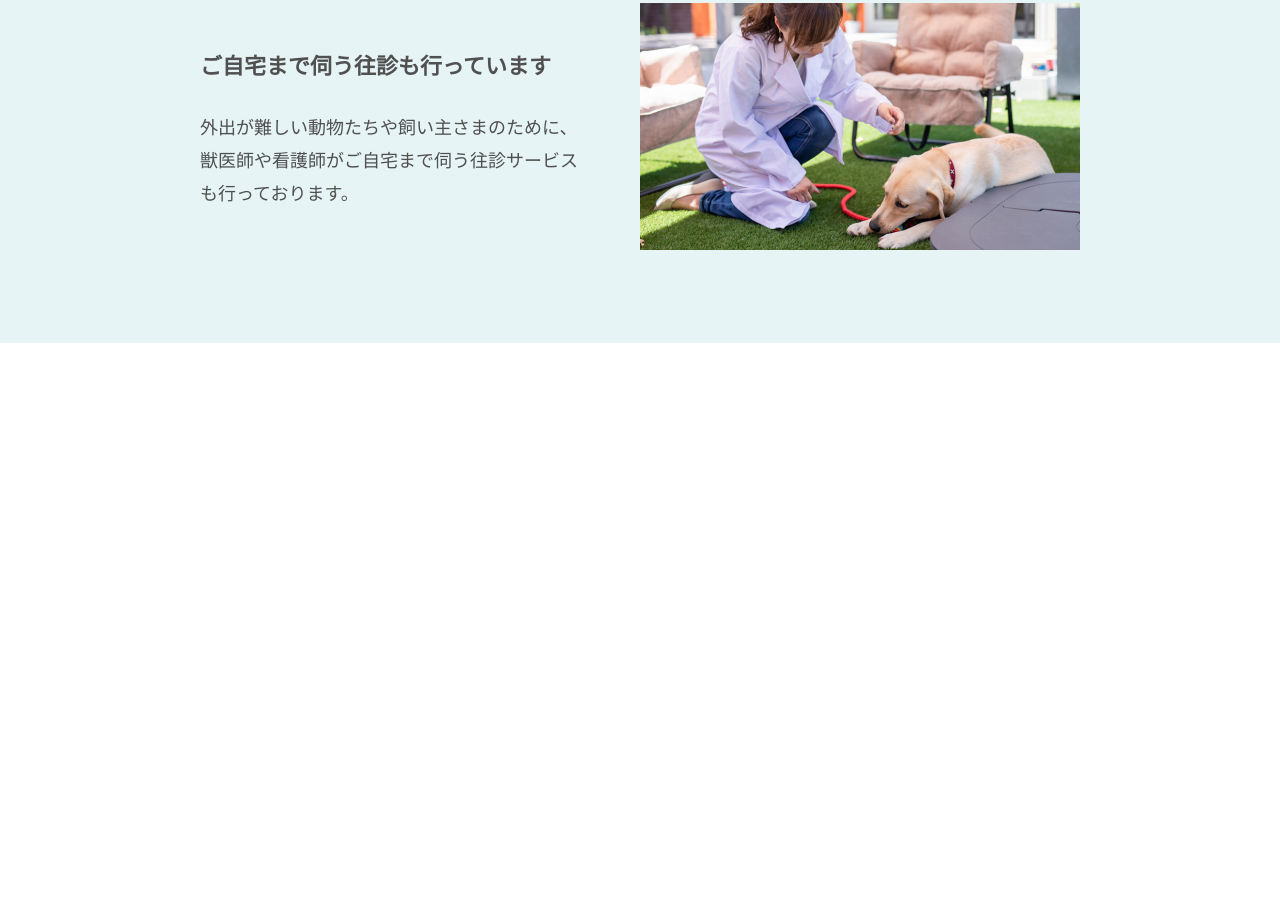
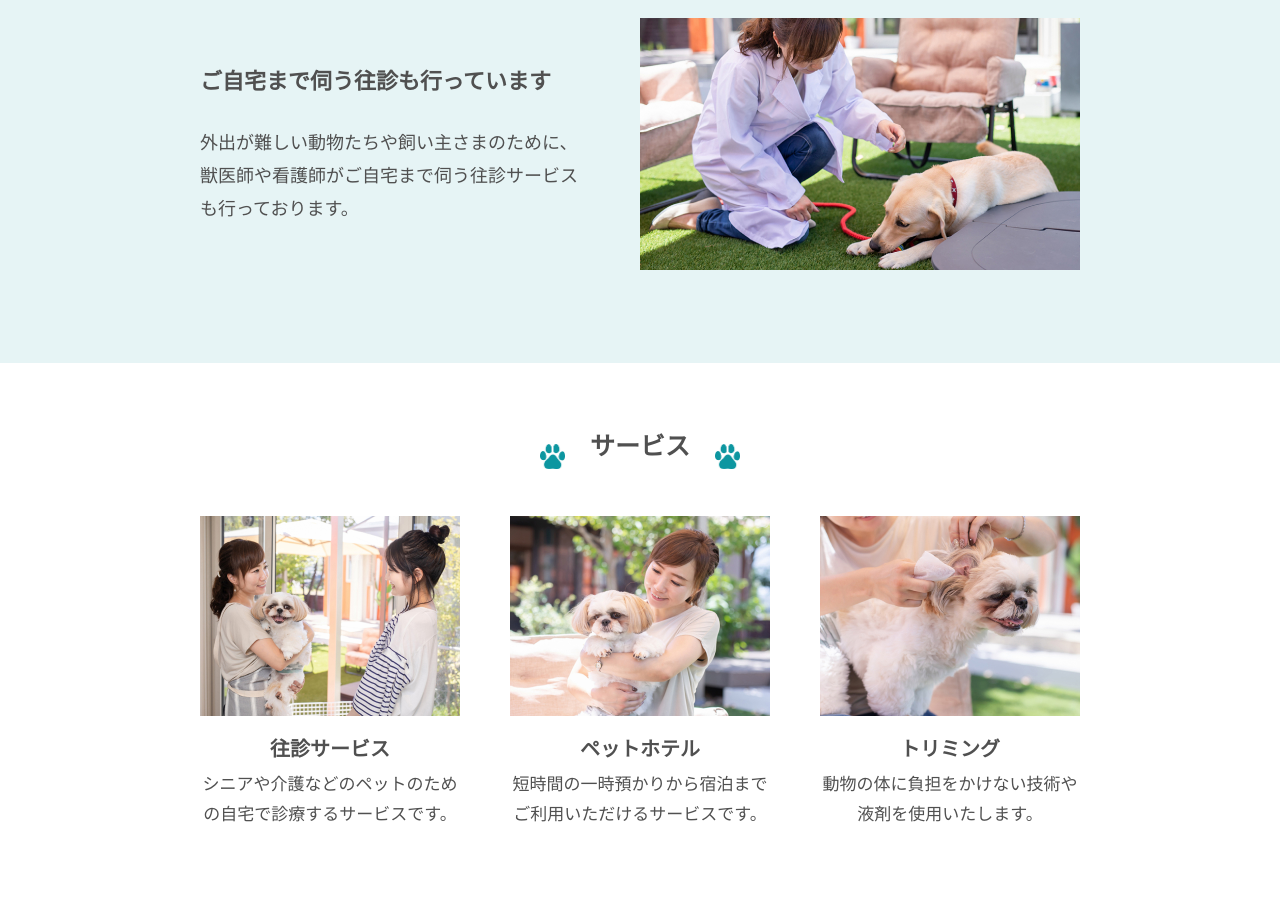
Before and after one commit to hosihana-111/animalhospital_202505_kaori, a plain HTML site: page index.html in a window 1280 px wide. Shown: the part 1655-2552 px from the top of the page. Before the commit the page ends 2022 px from the top, so only its background shows below. Drawn offline with Linux system fonts and the light colour scheme; files whose address does not match are found by name; a web font is replaced by a local one.

Commit message:
service追加

```diff
--- a/index.html
+++ b/index.html
@@ -74,6 +74,7 @@
 
                 </div>
             </section>
+
             <section id="strengths">
                 <div class="inner strengths__bg">
                     <div class="section-title-wrap">
@@ -116,13 +117,53 @@
                                </picture>
                             </div>
                         </div>
-
                     </div>
                 </div>
             </section>
-            <section id="services">
-                <div class="inner">
-                    <img src="" alt="">
+
+            <section id="service">
+                <div class="inner service__bg">
+                    <div class="section-title-wrap">
+                        <h2 class="section-title">サービス</h2>
+                    </div>
+                    <div class="service__container">
+                        <div class="service__card">
+                            <div class="service-img">
+                                <picture>
+                                   <source media="(min-width: 768px)" srcset="images/service_01.jpg">
+                                   <img src="./images/service_01_sp.jpg" alt="往診サービス" title="往診サービス">
+                                </picture>
+                            </div>
+                            <div class="service-body">
+                                <h3 class="service__title">往診サービス</h3>
+                                <p class="service__text">シニアや介護などのペットのための自宅で診療するサービスです。</p>
+                            </div>
+                        </div>
+                         <div class="service__card">
+                            <div class="service-img">
+                                <picture>
+                                   <source media="(min-width: 768px)" srcset="images/service_02.jpg">
+                                   <img src="./images/service_02_sp.jpg" alt="往診サービス" title="往診サービス">
+                                </picture>
+                            </div>
+                            <div class="service-body">
+                                <h3 class="service__title">ペットホテル</h3>
+                                <p class="service__text">短時間の一時預かりから宿泊までご利用いただけるサービスです。</p>
+                            </div>
+                        </div>
+                         <div class="service__card">
+                            <div class="service-img">
+                                <picture>
+                                   <source media="(min-width: 768px)" srcset="images/service_03.jpg">
+                                   <img src="./images/service_03_sp.jpg" alt="往診サービス" title="往診サービス">
+                                </picture>
+                            </div>
+                            <div class="service-body">
+                                <h3 class="service__title">トリミング</h3>
+                                <p class="service__text">動物の体に負担をかけない技術や液剤を使用いたします。</p>
+                            </div>
+                        </div>
+                    </div>
                 </div>
             </section>
             <section id="news">
--- a/scss/style.scss
+++ b/scss/style.scss
@@ -40,15 +40,7 @@ img {
   width: 100%;
   height: auto;
 }
-picture {
-  display: block;
-  img {
-  display: block;
-  width: 100%;
-  height: auto;
 
-}
-}
 #container {
   width: 100%;
   overflow: hidden;
@@ -314,7 +306,7 @@ strengths
 
 
 .strengths-img{
-    width: 50%;
+    width: calc(440 / 880 * 100%);
     @include sp{
         width: 100%;
 
@@ -345,3 +337,64 @@ strengths
      line-height: calc(33/16);
     }
 }
+
+/*=======
+service
+=======*/
+.service__bg{
+    padding-top: 63px;
+    padding-bottom: 69px;
+    padding-inline: 50px;
+    @include sp{
+    padding-top: 45px;
+    padding-bottom: 39px;
+    padding-inline: 20px;
+    }
+}
+.service__container{
+    margin-top: 54px;
+    display: flex;
+    justify-content: space-between;
+    width: 100%;
+    column-gap: calc(50 / 880 * 100%);
+    @include sp{
+        flex-direction: column;
+        column-gap: calc(30 / 375 * 100%);
+         margin-top: 4px;
+    }
+}
+
+.service__card{
+    text-align: center;
+    display: block;
+    width: calc(260/880*100%);
+    @include sp{
+        width:100%;
+        margin-top: 39px;
+    }
+}
+.service-img{
+    img {
+  display: block;
+  width: 100%;
+  height: auto;
+}}
+.service-body{
+    margin-top:19px ;
+    @include sp{
+    margin-top:30px ;
+}
+}
+.service__title{
+    font-size: 2rem;
+    font-weight: 700;
+    line-height: calc(25/20);
+}
+.service__text{
+    font-size:1.7rem ;
+    line-height: calc(30/17);
+    margin-top: 8px;
+@include sp{
+    text-align: left;
+}
+}
```
Also changed, not shown: css/style.css, images/service_01.jpg (added), images/service_01_sp.jpg (added), images/service_02.jpg (added), images/service_02_sp.jpg (added), images/service_03.jpg (added), images/service_03_sp.jpg (added), 1 other file.
